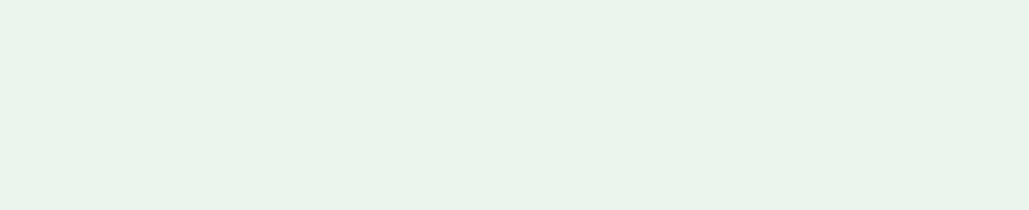
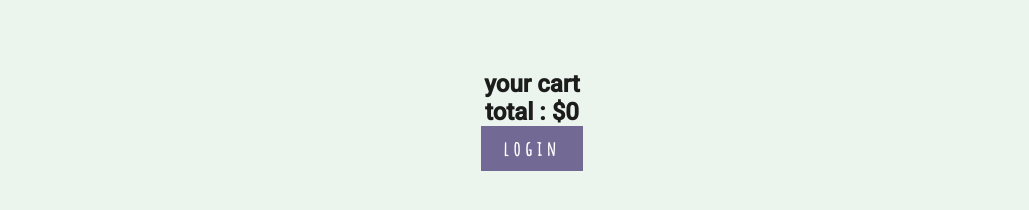
Before and after one commit to mikebeaudry93/music-store, a React (Create React App) app: page /cart in a window 1280 px wide. Shown: the part 200-410 px from the top of the page, without its empty margins (108-1137 px from the left). Built offline with nearby package versions, Linux system fonts and the light colour scheme; no server answers; a web font is replaced by a local one.

Commit message:
added cart context with createcontext and provider in index.js to app, empty cart page finished, cart page started.

```diff
--- a/src/App.js
+++ b/src/App.js
@@ -11,6 +11,7 @@ import Bass from "./pages/product-pages/Bass";
 import Drums from "./pages/product-pages/Drums";
 import Amps from "./pages/product-pages/Amps";
 import ProductDetails from "./pages/ProductDetails";
+import Cart from "./pages/Cart";
 
 // components
 import Navbar from "./components/Navbar";
@@ -39,6 +40,9 @@ function App() {
           <Amps />
         </Route>
         <Route path="/products/:id" children={<ProductDetails />} />
+        <Route path="/cart">
+          <Cart />
+        </Route>
       </Switch>
     </Router>
   );
--- a/src/components/Cart/CartItem.js
+++ b/src/components/Cart/CartItem.js
@@ -0,0 +1,10 @@
+import React from "react";
+import { BsChevronUp, BsChevronDown } from "react-icons/bs";
+import { CartContext } from "../../context/cart";
+
+const CartItem = ({ amount, id, image, price, title }) => {
+  // cart context
+  return <article className="cart-item"></article>;
+};
+
+export default CartItem;
--- a/src/components/Cart/EmptyCart.js
+++ b/src/components/Cart/EmptyCart.js
@@ -0,0 +1,15 @@
+import React from "react";
+import { Link } from "react-router-dom";
+
+const EmptyCart = () => {
+  return (
+    <section className="empty-cart">
+      <h2 className="empty-cart-title">Empty Cart...</h2>
+      <Link to="/" className="btn btn-single-product">
+        Home page
+      </Link>
+    </section>
+  );
+};
+
+export default EmptyCart;
--- a/src/components/Navbar.js
+++ b/src/components/Navbar.js
@@ -77,7 +77,7 @@ const Navbar = () => {
               <div className="icon-box">
                 <FiShoppingCart className="icon" size="1em" />
               </div>
-              <Link>Cart</Link>
+              <Link to="/cart">Cart</Link>
             </li>
           </div>
         </ul>
--- a/src/context/cart.js
+++ b/src/context/cart.js
@@ -0,0 +1,18 @@
+import React from "react";
+import LocalCart from "../utils/localCart";
+
+const CartContext = React.createContext();
+
+function CartProvider({ children }) {
+  const [cart, setCart] = React.useState(LocalCart);
+  const [total, setTotal] = React.useState(0);
+  const [cartItems, setCartItems] = React.useState(0);
+
+  return (
+    <CartContext.Provider value={{ cart, total, cartItems }}>
+      {children}
+    </CartContext.Provider>
+  );
+}
+
+export { CartContext, CartProvider };
--- a/src/index.js
+++ b/src/index.js
@@ -3,10 +3,13 @@ import ReactDOM from "react-dom";
 import "./index.scss";
 import App from "./App";
 import ProductProvider from "./context/products";
+import { CartProvider } from "./context/cart";
 
 ReactDOM.render(
   <ProductProvider>
-    <App />
+    <CartProvider>
+      <App />
+    </CartProvider>
   </ProductProvider>,
   document.getElementById("root")
 );
--- a/src/index.scss
+++ b/src/index.scss
@@ -394,3 +394,18 @@ header {
     line-height: 25px;
   }
 }
+
+// empty cart
+.empty-cart,
+.cart-section {
+  display: flex;
+  flex-direction: column;
+  align-items: center;
+  justify-content: center;
+  height: 50vh;
+
+  .empty-cart-title {
+    letter-spacing: 6px;
+    margin-bottom: 30px;
+  }
+}
--- a/src/pages/Cart.js
+++ b/src/pages/Cart.js
@@ -0,0 +1,36 @@
+import React from "react";
+import { CartContext } from "../context/cart";
+import EmptyCart from "../components/Cart/EmptyCart";
+import CartItem from "../components/Cart/CartItem";
+import { Link } from "react-router-dom";
+// import { UserContext } from "../context/user";
+
+const Cart = () => {
+  let user = false;
+  const { cart, total } = React.useContext(CartContext);
+
+  if (cart.length === 0) {
+    return <EmptyCart />;
+  }
+
+  return (
+    <section className="cart-items cart-section">
+      <h2>your cart</h2>
+      {cart.map((item) => {
+        return <CartItem key={item.id} {...item} />;
+      })}
+      <h2>total : ${total}</h2>
+      {user ? (
+        <Link to="/checkout" className="btn btn-single-product">
+          checkout
+        </Link>
+      ) : (
+        <Link to="/login" className="btn btn-single-product">
+          login
+        </Link>
+      )}
+    </section>
+  );
+};
+
+export default Cart;
--- a/src/utils/localCart.js
+++ b/src/utils/localCart.js
@@ -0,0 +1,26 @@
+export default [
+  {
+    id: 1,
+    title: "red  guitar",
+    price: 300.0,
+    image:
+      "https://res.cloudinary.com/dlvmwldx8/image/upload/v1600201407/CR_100_CR_Smain_73b4e3e3a5.png",
+    amount: 2,
+  },
+  {
+    id: 2,
+    title: "black guitar",
+    price: 400.0,
+    image:
+      "https://res.cloudinary.com/dlvmwldx8/image/upload/v1600446530/G100_OPBC_e1558471891975_f61e6952a9.png",
+    amount: 1,
+  },
+  {
+    id: 3,
+    title: "white drums",
+    price: 1434.0,
+    image:
+      "https://res.cloudinary.com/dlvmwldx8/image/upload/v1600461000/drums5_07863a178b.png",
+    amount: 2,
+  },
+];
```
